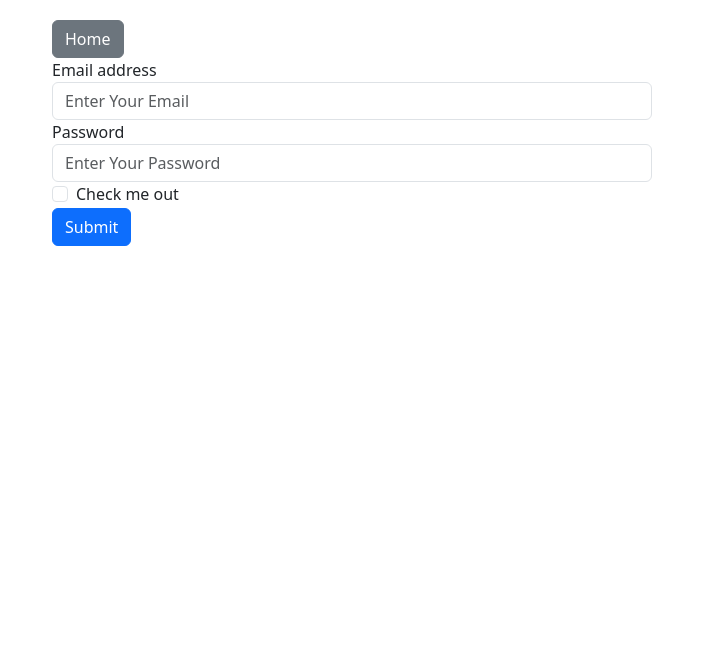
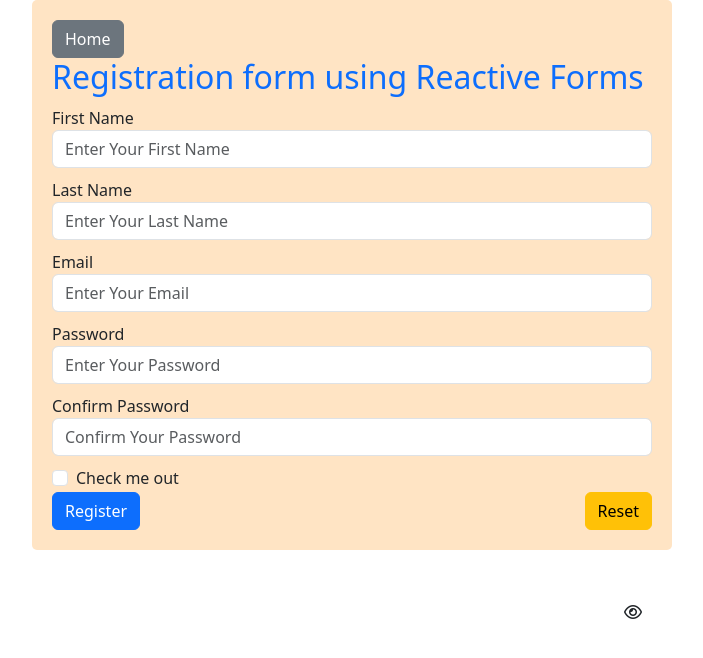
Before and after one commit to dropmailtosharan1/Real-Time-Tasks, an Angular app: page /login in a window 1280 px wide. Shown: the top 658 px of the page, without its empty margins (288-991 px from the left). Built offline with nearby package versions, Linux system fonts and the light colour scheme.

Commit message:
form application with validations updated

```diff
--- a/src/app/components/login/login.component.html
+++ b/src/app/components/login/login.component.html
@@ -2,19 +2,148 @@
   <a class="nav-link" [routerLink]="['/home']">
     <button class="btn btn-secondary">Home</button>
   </a>
-    <form>
+  <form [formGroup]="registrationForm" (ngSubmit)="onSubmit()">
+    <h2 class="text-primary">Registration form using Reactive Forms</h2>
     <div class="form-group">
-          <label for="email">Email address</label>
-          <input type="email" class="form-control" id="email" placeholder="Enter Your Email">
+      <label for="firstName">First Name</label>
+      <input
+        type="text"
+        class="form-control"
+        id="firstName"
+        formControlName="firstName"
+        placeholder="Enter Your First Name"
+      />
+      <div
+        class="text-danger"
+        *ngIf="
+          (registrationForm.get('firstName')?.invalid &&
+            registrationForm.get('firstName')?.touched) ||
+          (submitted && registrationForm.get('firstName')?.invalid)
+        "
+      >
+        <div *ngIf="registrationForm.get('firstName')?.errors?.['required']">
+          First Name is required
+        </div>
+      </div>
+    </div>
+    <div class="form-group">
+      <label for="lastName">Last Name</label>
+      <input
+        type="text"
+        class="form-control"
+        id="lastName"
+        formControlName="lastName"
+        placeholder="Enter Your Last Name"
+      />
+      <div
+        class="text-danger"
+        *ngIf="
+          (registrationForm.get('lastName')?.invalid &&
+            registrationForm.get('lastName')?.touched) ||
+          (submitted && registrationForm.get('lastName')?.invalid)
+        "
+      >
+        <div *ngIf="registrationForm.get('lastName')?.errors?.['required']">
+          Last Name is required
+        </div>
+      </div>
+    </div>
+    <div class="form-group">
+      <label for="email">Email</label>
+      <input
+        type="email"
+        class="form-control"
+        id="email"
+        formControlName="email"
+        placeholder="Enter Your Email"
+      />
+      <div
+        class="text-danger"
+        *ngIf="
+          (registrationForm.get('email')?.invalid &&
+            registrationForm.get('email')?.touched) ||
+          (submitted && registrationForm.get('email')?.invalid)
+        "
+      >
+        <div *ngIf="registrationForm.get('email')?.errors?.['required']">
+          Email is required
+        </div>
+        <div *ngIf="registrationForm.get('email')?.errors?.['email']">
+          invalid Email (Please enter correct email)
+        </div>
+      </div>
     </div>
     <div class="form-group">
       <label for="password">Password</label>
-          <input type="password" class="form-control" id="password" placeholder="Enter Your Password">
+      <input
+      [type]="showPassword ? 'text':'password'"
+        class="form-control"
+        id="password"
+        formControlName="password"
+        placeholder="Enter Your Password"
+      />
+      <i (click)="toggleShowPassword()" class="fa-regular fa-eye eye" *ngIf="!showPassword"></i>
+        <i (click)="toggleShowPassword()" class="fa-regular fa-eye-slash eye" *ngIf="showPassword"></i>
+
+      <div
+        class="text-danger"
+        *ngIf="
+          (registrationForm.get('password')?.invalid &&
+            registrationForm.get('password')?.touched) ||
+          (submitted && registrationForm.get('password')?.invalid)
+        "
+      >
+        <div *ngIf="registrationForm.get('password')?.errors?.['required']">
+          Password is required
+        </div>
+        <div *ngIf="registrationForm.get('password')?.errors?.['minlength']">
+          Password is minimum 8 characters
+        </div>
+      </div>
+    </div>
+    <div class="form-group">
+      <label for="confirmPassword">Confirm Password</label>
+      <input
+      [type]="showPassword ? 'text':'password'"
+        class="form-control"
+        id="confirmPassword"
+        formControlName="confirmPassword"
+        placeholder="Confirm Your Password"
+      />
+      <div
+        class="text-danger"
+        *ngIf="
+          (registrationForm.get('confirmPassword')?.invalid &&
+            registrationForm.get('confirmPassword')?.touched) ||
+          (submitted && registrationForm.get('confirmPassword')?.invalid)
+        "
+      >
+        <div
+          *ngIf="registrationForm.get('confirmPassword')?.errors?.['required']"
+        >
+          Confirm Password is required
+        </div>
+      </div>
+      <div class="text-danger"
+      *ngIf="registrationForm.errors?.['mismatch'] && (registrationForm.get('confirmPassword')?.touched || submitted)"
+    >
+      Passwords not matched
+    </div>
+
     </div>
     <div class="form-check">
-          <input type="checkbox" class="form-check-input" id="checkbox">
+      <input type="checkbox" class="form-check-input" id="checkbox" formControlName="acceptTerms" (change)="onCheckboxChange()"/>
       <label class="form-check-label" for="check-out">Check me out</label>
+      <div class="text-danger" *ngIf="registrationForm.get('acceptTerms')?.invalid && (registrationForm.get('acceptTerms')?.touched || submitted)">
+        You must accept the terms and conditions
       </div>
-        <button type="submit" class="btn btn-primary">Submit</button>
+    </div>
+
+    <div class="actions">
+      <button type="submit" class="btn btn-primary">Register</button>
+      <button type="button" class="btn btn-warning" (click)="reset()">
+        Reset
+      </button>
+    </div>
   </form>
 </div>
--- a/src/app/components/login/login.component.scss
+++ b/src/app/components/login/login.component.scss
@@ -1,4 +1,22 @@
-.wrapper{
-    padding: 20px;
-    width: 50%;
-        margin: 0 auto;}
+.wrapper {
+  padding: 20px;
+  width: 50%;
+  margin: 0 auto;
+  background-color: bisque;
+  border-radius: 5px;
+}
+
+.form-group{
+    margin: 10px auto;
+}
+.actions{
+    display: flex;
+    justify-content: space-between;
+}
+
+.eye{
+    position: absolute;
+    bottom: 180px;
+    right: 350px;
+    cursor: pointer;
+}
--- a/src/app/components/login/login.component.ts
+++ b/src/app/components/login/login.component.ts
@@ -1,13 +1,76 @@
-import { Component } from '@angular/core';
+import { CommonModule } from '@angular/common';
+import { Component, inject, OnInit } from '@angular/core';
+import {
+  FormBuilder,
+  FormGroup,
+  FormsModule,
+  ReactiveFormsModule,
+  Validators,
+} from '@angular/forms';
 import { RouterModule } from '@angular/router';
 
 @Component({
   selector: 'app-login',
   standalone: true,
-  imports: [RouterModule],
+  imports: [RouterModule, ReactiveFormsModule, FormsModule, CommonModule],
   templateUrl: './login.component.html',
-  styleUrl: './login.component.scss'
+  styleUrl: './login.component.scss',
 })
-export class LoginComponent {
+export class LoginComponent implements OnInit {
+  registrationForm: FormGroup;
+  formBuilder = inject(FormBuilder);
+  submitted = false;
+  showPassword =  false;
 
+  constructor() {
+    this.registrationForm = this.formBuilder.group(
+      {
+        firstName: ['', [Validators.required]],
+        lastName: ['', [Validators.required]],
+        email: ['', [Validators.required, Validators.email]],
+        password: ['', [Validators.required, Validators.minLength(8)]],
+        confirmPassword: ['', [Validators.required]],
+        acceptTerms: [false, Validators.requiredTrue]
+      },
+      {
+        validators: this.passwordMatchValidation,
+      }
+    );
+  }
+
+  ngOnInit(): void {}
+
+  passwordMatchValidation(form: FormGroup) {
+    const password = form.get('password');
+    const confirmPassword = form.get('confirmPassword');
+    if (
+      password &&
+      confirmPassword &&
+      password.value !== confirmPassword.value
+    ) {
+      return {
+        mismatch: true,
+      };
+    } else {
+      return null;
+    }
+  }
+
+  toggleShowPassword() {
+    this.showPassword = !this.showPassword;
+  }
+
+  onCheckboxChange() {
+    this.registrationForm.get('acceptTerms')?.updateValueAndValidity(); // ✅ Update validation state on change
+  }
+
+  onSubmit() {
+    console.log('Form Submitted:', this.registrationForm.value);
+    this.submitted = true;
+  }
+
+  reset() {
+    this.submitted = false;
+    this.registrationForm.reset();
+  }
 }
```
Lines whose indentation alone changed are shown as unchanged.
